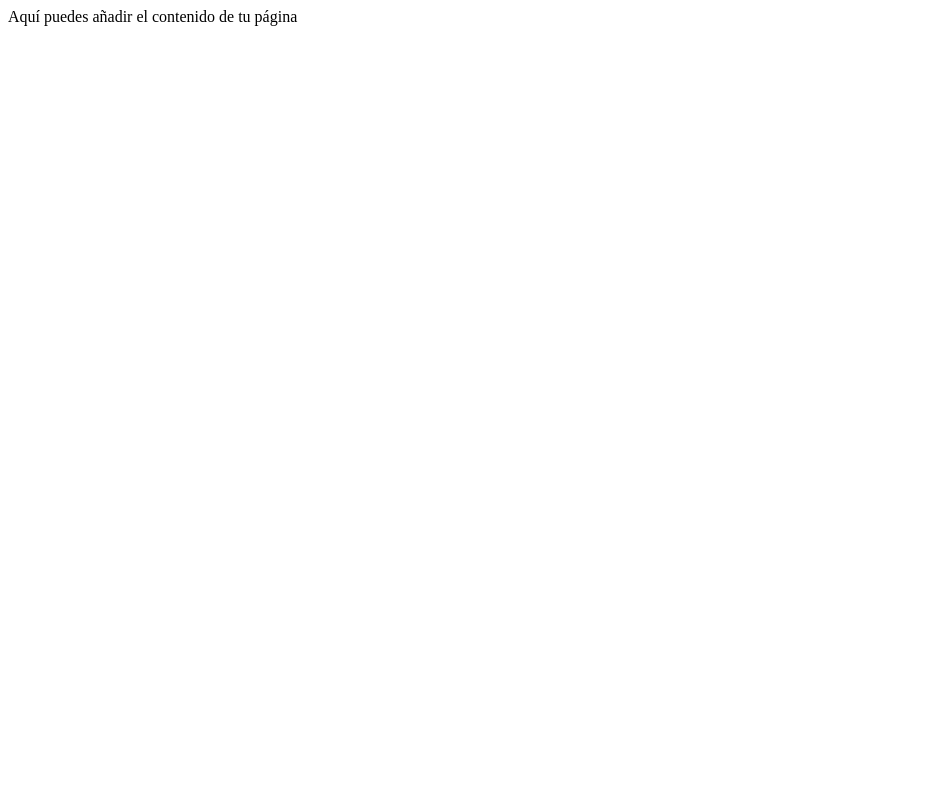
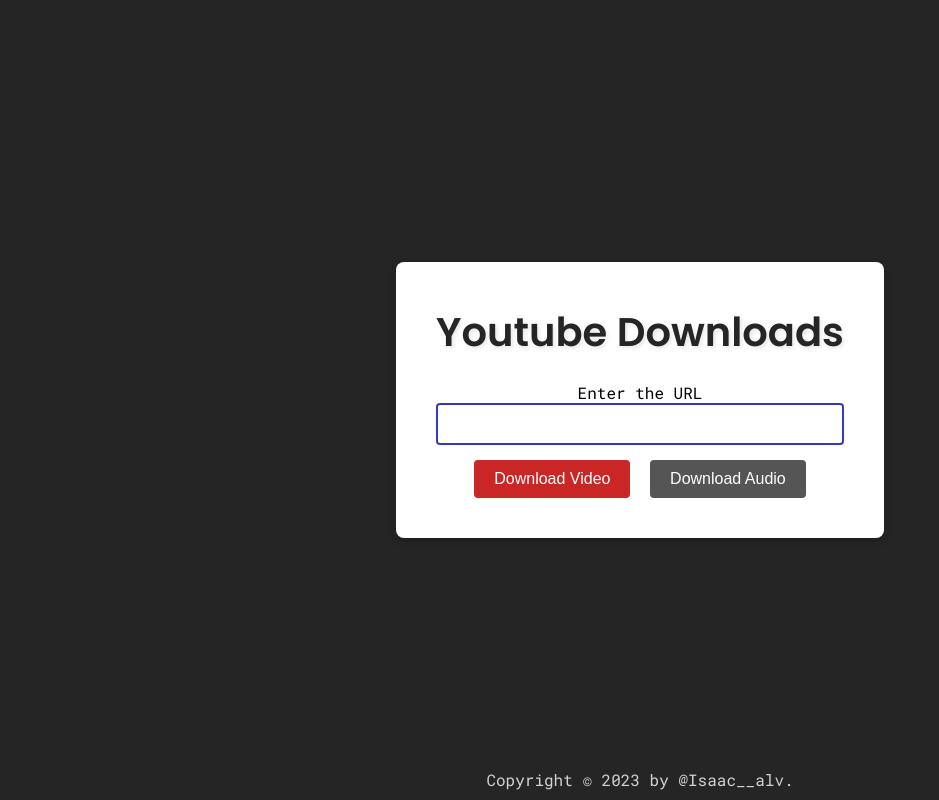
Before and after one commit to Isaac-AC/download-yt-web, a plain HTML site: page index.html in a window 1280 px wide. Shown: the whole page, without its empty margins (0-939 px from the left). Drawn offline with Linux system fonts and the light colour scheme.

Commit message:
frontend

```diff
--- a/index.html
+++ b/index.html
@@ -5,10 +5,23 @@
     <meta name="viewport" content="width=device-width, initial-scale=1.0">
     <title>Download</title>
     <link rel="stylesheet" type="text/css" href="style.css">
-    <link rel="stylesheet" href="https://fonts.googleapis.com/css2?family=Orbitron:wght@400;700&display=swap">
 </head>
+
 <body>
-    <div>Aquí puedes añadir el contenido de tu página</div>
 
+    <div class="banner">
+        <h1 class="title">Youtube Downloads</h1>
+        <form method="GET">
+            <p> Enter the URL
+                <input class="form-control" type="text" required name="url">
+            </p>
+            <button class="btn" type="submit" formaction="/send"> Download Video</button>
+            <button class="btn-2" type="submit" formaction="/send2"> Download Audio</button>
+        </form>
+    </div>
+
+    <footer>
+        <p>Copyright &#169; 2023 by @Isaac__alv.</p>
+    </footer>
 </body>
 </html>
--- a/style.css
+++ b/style.css
@@ -0,0 +1,85 @@
+@import url('https://fonts.googleapis.com/css2?family=Poppins:wght@300;400;500;600&family=Roboto+Mono:wght@300;400;600&display=swap');
+
+* {
+    margin: 0;
+    padding: 0;
+    box-sizing: border-box;
+}
+
+body {
+    min-height: 100vh;
+    display: flex;
+    justify-content: center;
+    align-items: center;
+    font-family: 'Roboto Mono', sans-serif;
+    background: rgb(37, 37, 37);
+}
+
+.banner {
+    position: relative;
+    background: rgb(255, 255, 255);
+    border-radius: 8px;
+    box-shadow: 0px 4px 8px rgba(0, 0, 0, 0.2);
+    padding: 40px;
+    text-align: center;
+    max-width: 500px;
+}
+
+.title {
+    font-family: 'Poppins', sans-serif;
+    font-size: 2.5em;
+    color: rgb(37, 37, 37);
+    margin-bottom: 20px;
+    text-shadow: 2px 2px 4px rgba(0, 0, 0, 0.1);
+}
+
+.form-label {
+    color: rgb(203, 38, 38);
+    font-size: 1.2em;
+    margin-bottom: 10px;
+}
+
+.form-control {
+    width: 100%;
+    padding: 10px;
+    border: 2px solid rgb(54, 56, 183);
+    border-radius: 4px;
+    font-size: 1em;
+    margin-bottom: 15px;
+}
+
+.btn-container {
+    display: flex;
+    justify-content: center;
+    margin-top: 20px;
+}
+
+.btn, .btn-2 {
+    background: rgb(203, 38, 38);
+    color: white;
+    border: none;
+    padding: 10px 20px;
+    border-radius: 4px;
+    cursor: pointer;
+    margin: 0 5px;
+    font-size: 1em;
+    transition: background-color 0.2s;
+}
+
+.btn-2 {
+    background: rgb(85, 85, 85);
+}
+
+.btn:hover, .btn-2:hover {
+    background: rgba(203, 38, 38, 0.8);
+}
+
+
+footer {
+    color: lightgray;
+    text-align: center;
+    padding: 10px 0;
+    position: absolute;
+    bottom: 0;
+    width: 100%;
+}
```
